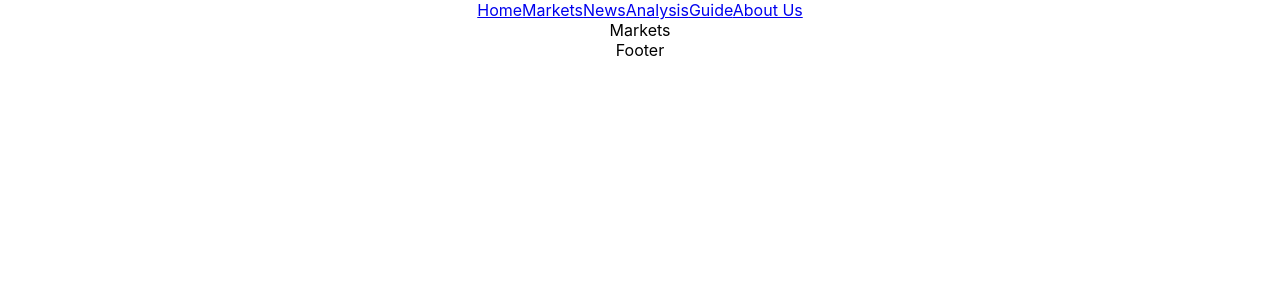
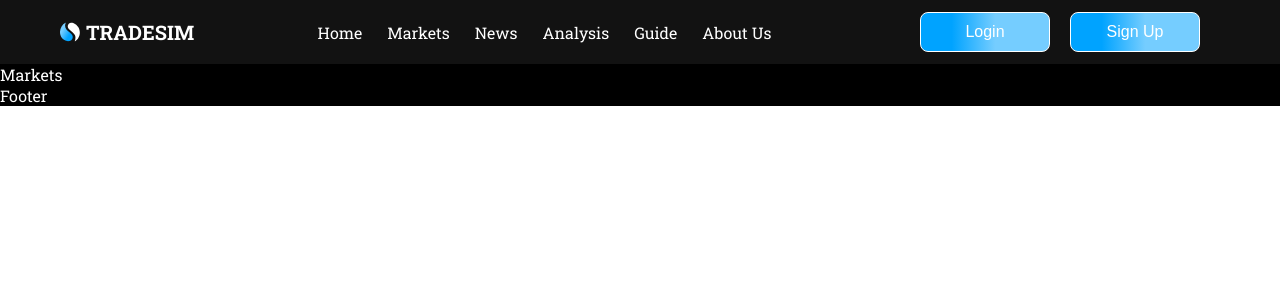
Before and after one commit to calebmutisya/TradeSim, a React (Create React App) app in the folder client/: page /markets in a window 1280 px wide. Shown: the top 300 px of the page. Built offline with nearby package versions, Linux system fonts and the light colour scheme.

Commit message:
Navbar designed

```diff
--- a/client/src/components/Navbar.js
+++ b/client/src/components/Navbar.js
@@ -1,15 +1,23 @@
 import React from 'react'
 import { NavLink } from 'react-router-dom'
-
+import '../css/Navbar.css';
+import logo from '../assets/Logo.svg'
 export default function Navbar() {
   return (
     <nav>
+      <div className='logo'><img src={logo}/>TRADESIM</div>
+      <div className='links'>
         <NavLink to="/">Home</NavLink>
         <NavLink to="/markets">Markets</NavLink>
         <NavLink to="/news">News</NavLink>
         <NavLink to="/analysis">Analysis</NavLink>
         <NavLink to="/guide">Guide</NavLink>
         <NavLink to="/about">About Us</NavLink>
+      </div>
+      <div className='btnsect'>
+        <button>Login</button>
+        <button>Sign Up</button>
+      </div>
     </nav>
   )
 }
--- a/client/src/css/App.css
+++ b/client/src/css/App.css
@@ -1,38 +1,11 @@
+@import url('https://fonts.googleapis.com/css2?family=Roboto+Slab:wght@100..900&display=swap');
+/* font-family: "Roboto Slab", serif;
+  font-optical-sizing: auto;
+  font-weight: <weight>;
+  font-style: normal; */
+
 .App {
-  text-align: center;
-}
-
-.App-logo {
-  height: 40vmin;
-  pointer-events: none;
-}
-
-@media (prefers-reduced-motion: no-preference) {
-  .App-logo {
-    animation: App-logo-spin infinite 20s linear;
-  }
-}
-
-.App-header {
-  background-color: #282c34;
-  min-height: 100vh;
-  display: flex;
-  flex-direction: column;
-  align-items: center;
-  justify-content: center;
-  font-size: calc(10px + 2vmin);
+  background-color: black;
+  font-family: "Roboto Slab", serif;
   color: white;
 }
-
-.App-link {
-  color: #61dafb;
-}
-
-@keyframes App-logo-spin {
-  from {
-    transform: rotate(0deg);
-  }
-  to {
-    transform: rotate(360deg);
-  }
-}
--- /dev/null
+++ b/client/src/css/Navbar.css
@@ -0,0 +1,69 @@
+nav{
+    padding-left: 60px;
+    padding-right: 60px;
+    display: flex;
+    height: 64px;
+    justify-content: space-between;
+    align-items: center;
+    background-color: rgba(255, 255, 255, 0.07);
+}
+.logo{
+    display: flex;
+    font-size: 20px;
+    font-weight: bold;
+}
+.logo:hover{
+    cursor: pointer;
+}
+.logo img{
+    margin-right: 6px;
+}
+.links a{
+    color: white;
+    font-size: 16px;
+    text-decoration: none;
+    margin-right: 25px;
+}
+.links a:hover{
+    color: rgb(0, 140, 255);
+    font-size: 18px;
+    transition: 1.5s;
+}
+.btnsect{
+    display: flex;
+    flex-direction: row;
+}
+button{
+    position: relative;
+    width: 130px;
+    height:40px;
+    margin-right: 20px;
+    border-radius: 8px;
+    color: white;
+    font-size: 16px;
+    background: linear-gradient(270deg, rgba(117,205,255,1) 0%, rgba(117,205,255,1) 42%, rgba(0,163,255,1) 76%);
+    border: 1px solid white;
+    -webkit-transition-duration: 0.4s; /* Safari */
+    transition-duration: 0.4s;
+    text-decoration: none;
+    overflow: hidden;
+    cursor: pointer;
+}
+button:after {
+    content: "";
+    background: white;
+    display: block;
+    position: absolute;
+    padding-top: 300%;
+    padding-left: 350%;
+    margin-left: -20px!important;
+    margin-top: -120%;
+    opacity: 0;
+    transition: all 0.9s
+}
+button:active:after {
+    padding: 0;
+    margin: 0;
+    opacity: 1;
+    transition: 0s
+}
```
Also changed, not shown: client/src/assets/Logo.svg (added). Lines whose indentation alone changed are shown as unchanged.
